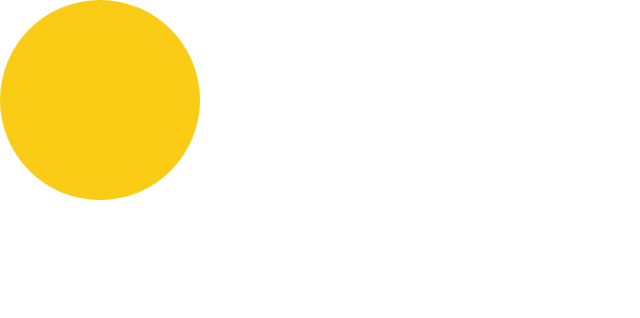
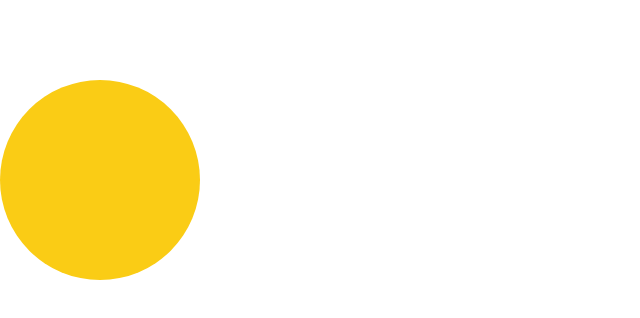
Before and after one commit to AshikurZaman01/GSAP, a React (Vite) app: page / in a window 1280 px wide. Shown: the top 318 px of the page, without its empty margins (0-640 px from the left). Built offline with nearby package versions, Linux system fonts and the light colour scheme.

Commit message:
write code with gsap

```diff
--- a/src/Components/Pages/Home/Home.jsx
+++ b/src/Components/Pages/Home/Home.jsx
@@ -4,12 +4,20 @@ import { useGSAP } from "@gsap/react";
 const Home = () => {
 
 
+    useGSAP(() => {
+        gsap.from('#box', {
+            y: -50,
+            opacity: 0,
+            duration: 2
+        })
+    })
+
 
 
     return (
         <div>
 
-            <div id="box" className="w-[200px] h-[200px] bg-yellow-400 rounded-full">
+            <div id="box" className="w-[200px] h-[200px] bg-yellow-400 rounded-full mt-20">
 
             </div>
 
```
